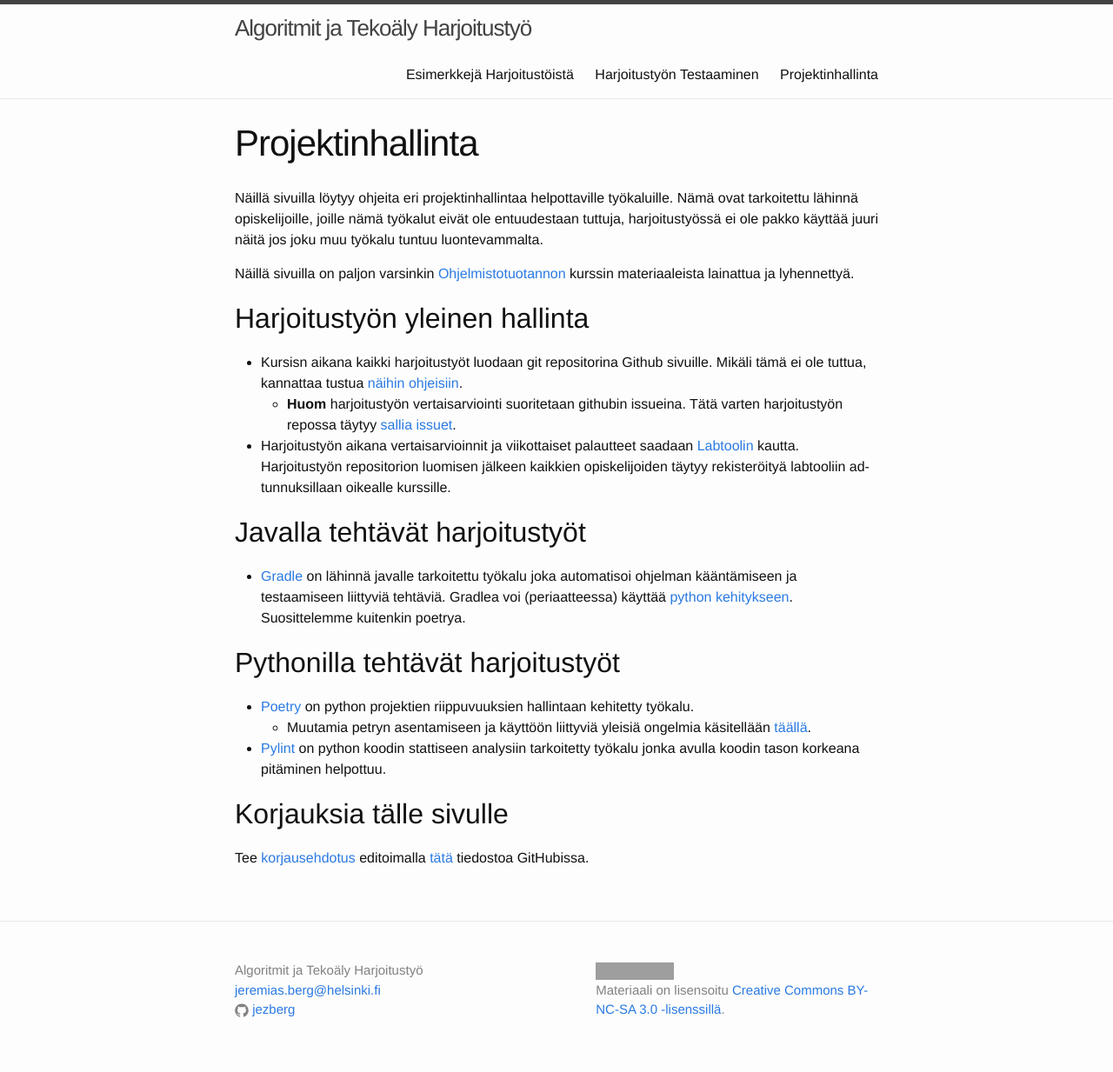
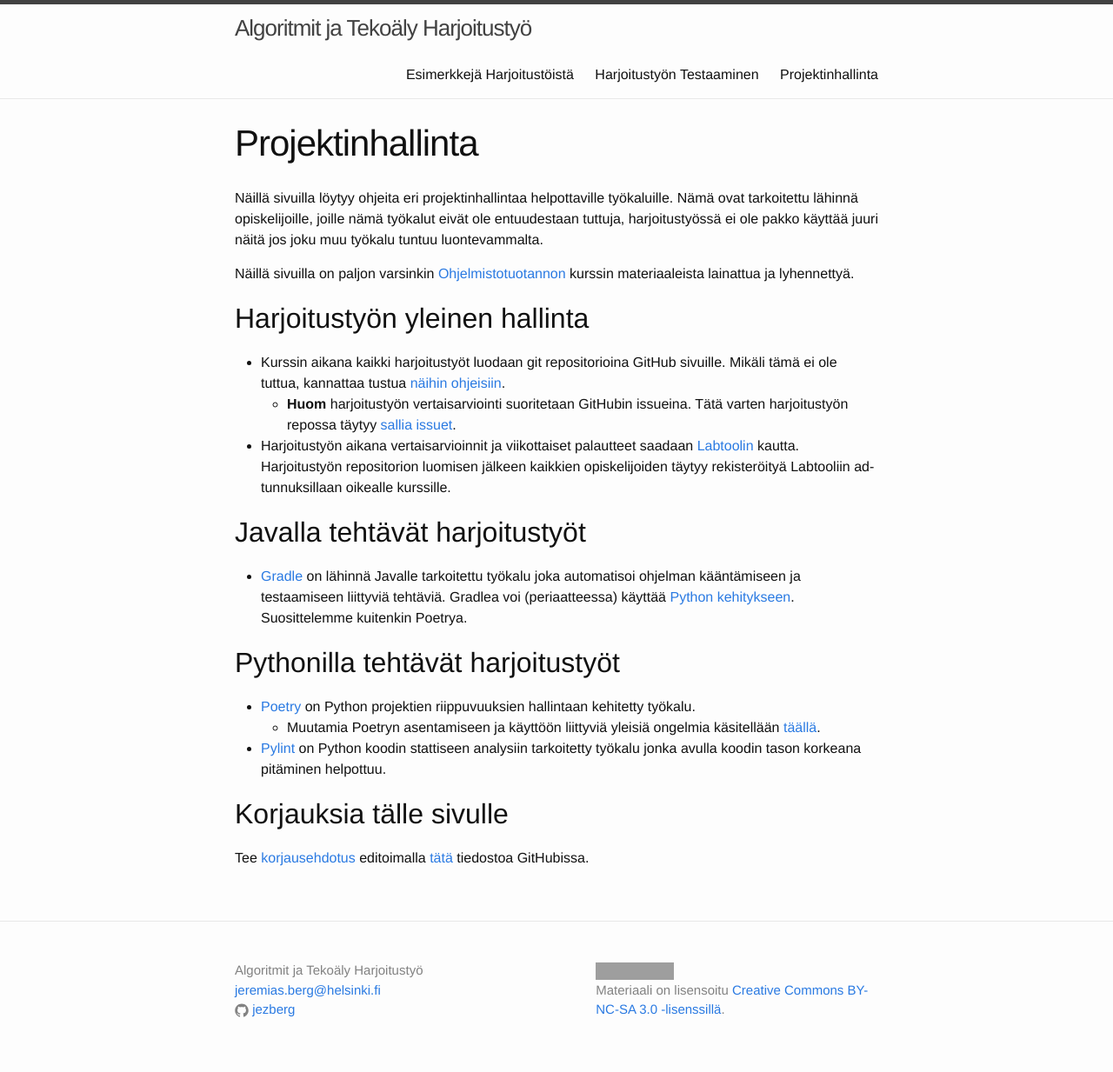
Before and after one commit to algolabra-hy/algolabra-hy.github.io, a Jekyll site: the page built from projektinhallinta.md, in a window 1280 px wide. Shown: the whole page at 87% size. Built offline with Jekyll 4.4.1, drawn with Linux system fonts in a browser that asks for light colours; grey boxes are pictures that could not be loaded.

Commit message:
Typo korjaukset projektinhallinta.md

```diff
--- a/projektinhallinta.md
+++ b/projektinhallinta.md
@@ -13,16 +13,16 @@ tuttuja, harjoitustyössä ei ole pakko käyttää juuri näitä jos joku muu ty
 Näillä sivuilla on paljon varsinkin [Ohjelmistotuotannon](https://ohjelmistotuotanto-hy.github.io/) kurssin materiaaleista lainattua ja lyhennettyä.
 
 ## Harjoitustyön yleinen hallinta
-- Kursisn aikana kaikki harjoitustyöt luodaan git repositorina Github sivuille. Mikäli tämä ei ole tuttua, kannattaa tustua [näihin ohjeisiin](/git).
-  - **Huom** harjoitustyön vertaisarviointi suoritetaan githubin issueina. Tätä varten harjoitustyön repossa täytyy [sallia issuet](/git#issuiden-salliminen).
-- Harjoitustyön aikana vertaisarvioinnit ja viikottaiset palautteet saadaan [Labtoolin](https://study.cs.helsinki.fi/labtool/) kautta. Harjoitustyön repositorion luomisen jälkeen kaikkien opiskelijoiden täytyy rekisteröityä labtooliin ad-tunnuksillaan oikealle kurssille.
+- Kurssin aikana kaikki harjoitustyöt luodaan git repositorioina GitHub sivuille. Mikäli tämä ei ole tuttua, kannattaa tustua [näihin ohjeisiin](/git).
+  - **Huom** harjoitustyön vertaisarviointi suoritetaan GitHubin issueina. Tätä varten harjoitustyön repossa täytyy [sallia issuet](/git#issuiden-salliminen).
+- Harjoitustyön aikana vertaisarvioinnit ja viikottaiset palautteet saadaan [Labtoolin](https://study.cs.helsinki.fi/labtool/) kautta. Harjoitustyön repositorion luomisen jälkeen kaikkien opiskelijoiden täytyy rekisteröityä Labtooliin ad-tunnuksillaan oikealle kurssille.
 
 ## Javalla tehtävät harjoitustyöt
-- [Gradle](/gradle/) on lähinnä javalle tarkoitettu työkalu joka automatisoi ohjelman kääntämiseen ja testaamiseen liittyviä tehtäviä. Gradlea voi (periaatteessa) käyttää [python kehitykseen](https://github.com/PrzemyslawSwiderski/python-gradle-plugin). Suosittelemme kuitenkin poetrya.
+- [Gradle](/gradle/) on lähinnä Javalle tarkoitettu työkalu joka automatisoi ohjelman kääntämiseen ja testaamiseen liittyviä tehtäviä. Gradlea voi (periaatteessa) käyttää [Python kehitykseen](https://github.com/PrzemyslawSwiderski/python-gradle-plugin). Suosittelemme kuitenkin Poetrya.
 
 ## Pythonilla tehtävät harjoitustyöt
-- [Poetry](/poetry) on python projektien riippuvuuksien hallintaan kehitetty työkalu.
-    - Muutamia petryn asentamiseen ja käyttöön liittyviä yleisiä ongelmia käsitellään [täällä](/ongelmia).
-- [Pylint](/pylint) on python koodin stattiseen analysiin tarkoitetty työkalu jonka avulla koodin tason korkeana pitäminen helpottuu.
+- [Poetry](/poetry) on Python projektien riippuvuuksien hallintaan kehitetty työkalu.
+    - Muutamia Poetryn asentamiseen ja käyttöön liittyviä yleisiä ongelmia käsitellään [täällä](/ongelmia).
+- [Pylint](/pylint) on Python koodin stattiseen analysiin tarkoitetty työkalu jonka avulla koodin tason korkeana pitäminen helpottuu.
 
 {% include typo_instructions.md %}
```
